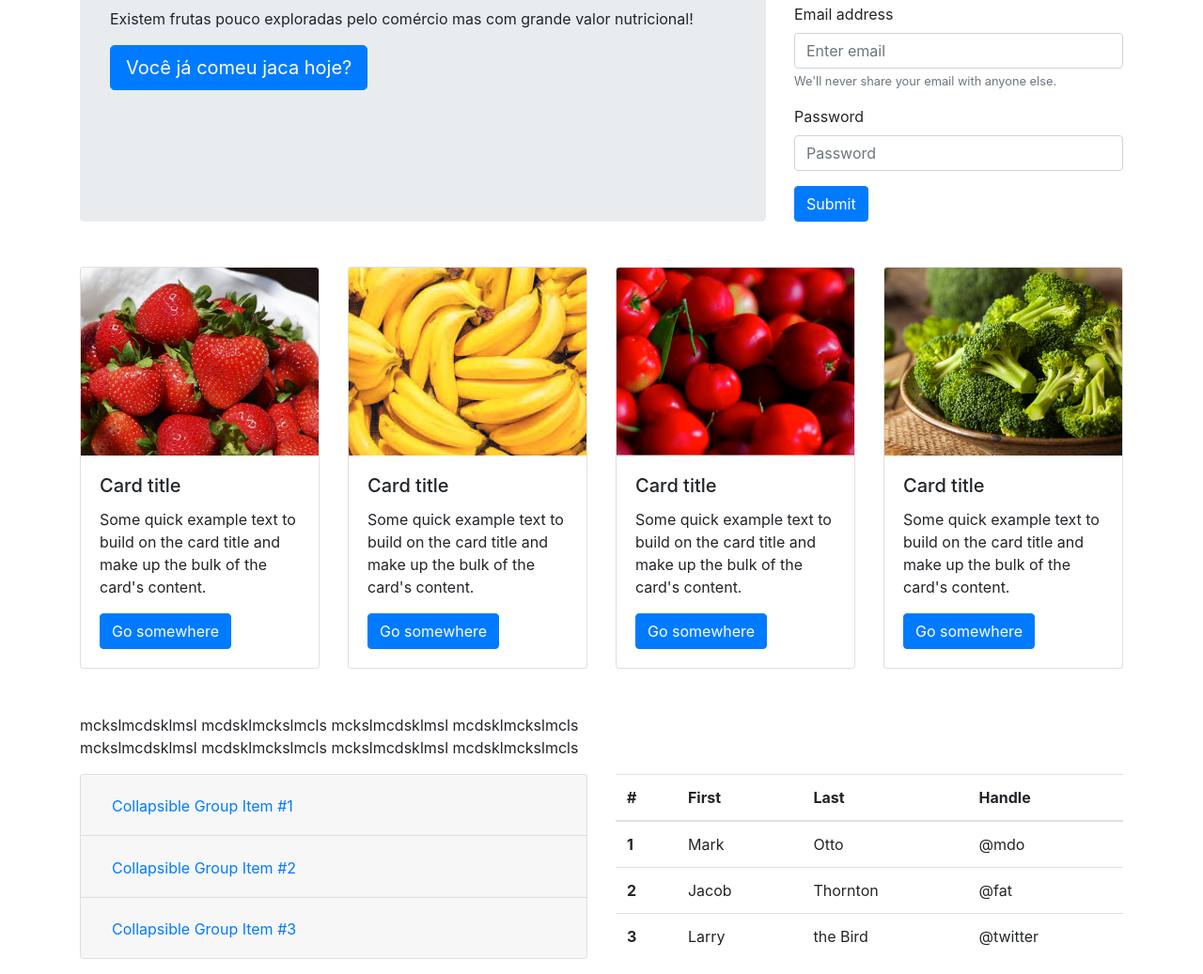
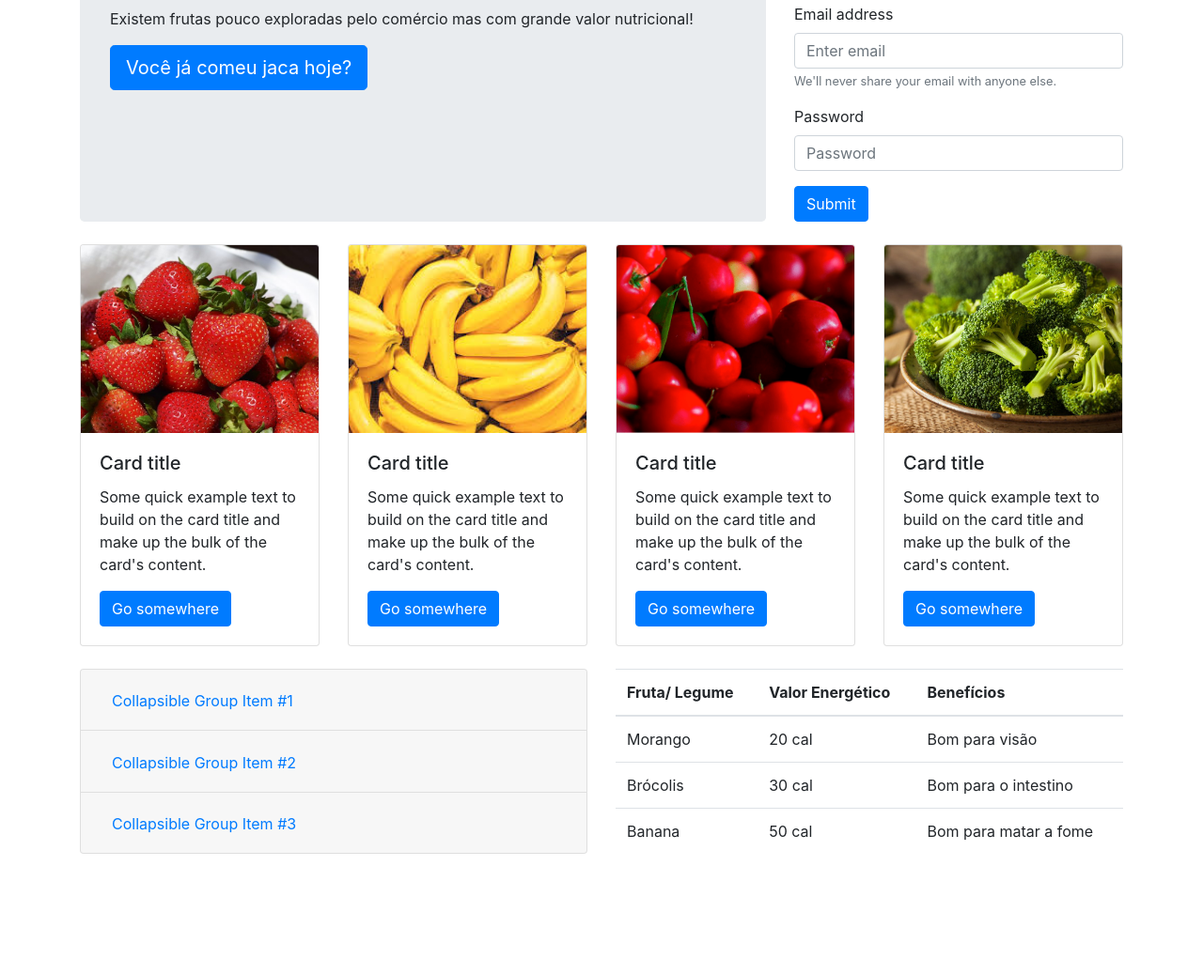
Before and after one commit to rose-yumi/organicos, a plain HTML site: page index.html in a window 1280 px wide. Shown: the part 814-1851 px from the top of the page at 94% size. After the commit the page ends 1755 px from the top, so only its background shows below. Drawn offline with nearby package versions, Linux system fonts and the light colour scheme.

Commit message:
Adicionei tabela ao index.html

```diff
--- a/index.html
+++ b/index.html
@@ -134,7 +134,7 @@
 
         </div>
 
-        <div class="row my-5">
+        <div class="row my-4">
             <div class="col-xl-3 col-lg-6 col-md-12">
                 <div class="card">
                     <img src="./img/morango.jpg" class="card-img-top" alt="Morango">
@@ -181,11 +181,8 @@
         </div>
 
         <div class="row my-3">
-            <div class="col-lg-6">mckslmcdsklmsl mcdsklmckslmcls mckslmcdsklmsl mcdsklmckslmcls mckslmcdsklmsl mcdsklmckslmcls mckslmcdsklmsl mcdsklmckslmcls</div>
-        </div>
 
-        <div class="row">
-            <div class="col-lg-6">
+            <div class="col-md-6">
                 <div class="accordion" id="accordionExample">
                     <div class="card">
                         <div class="card-header" id="headingOne">
@@ -253,36 +250,35 @@
                 </div>
             </div>
 
-            <div class="col-lg-6">
+            <div class="col-md-6">
                 <table class="table">
+
                     <thead>
                         <tr>
-                            <th scope="col">#</th>
-                            <th scope="col">First</th>
-                            <th scope="col">Last</th>
-                            <th scope="col">Handle</th>
+                            <th>Fruta/ Legume</th>
+                            <th>Valor Energético</th>
+                            <th>Benefícios</th>
                         </tr>
                     </thead>
+
                     <tbody>
                         <tr>
-                            <th scope="row">1</th>
-                            <td>Mark</td>
-                            <td>Otto</td>
-                            <td>@mdo</td>
+                            <td>Morango</td>
+                            <td>20 cal</td>
+                            <td>Bom para visão</td>
                         </tr>
                         <tr>
-                            <th scope="row">2</th>
-                            <td>Jacob</td>
-                            <td>Thornton</td>
-                            <td>@fat</td>
+                            <td>Brócolis</td>
+                            <td>30 cal</td>
+                            <td>Bom para o intestino</td>
                         </tr>
                         <tr>
-                            <th scope="row">3</th>
-                            <td>Larry</td>
-                            <td>the Bird</td>
-                            <td>@twitter</td>
+                            <td>Banana</td>
+                            <td>50 cal</td>
+                            <td>Bom para matar a fome</td>
                         </tr>
                     </tbody>
+
                 </table>
             </div>
         </div>
```
